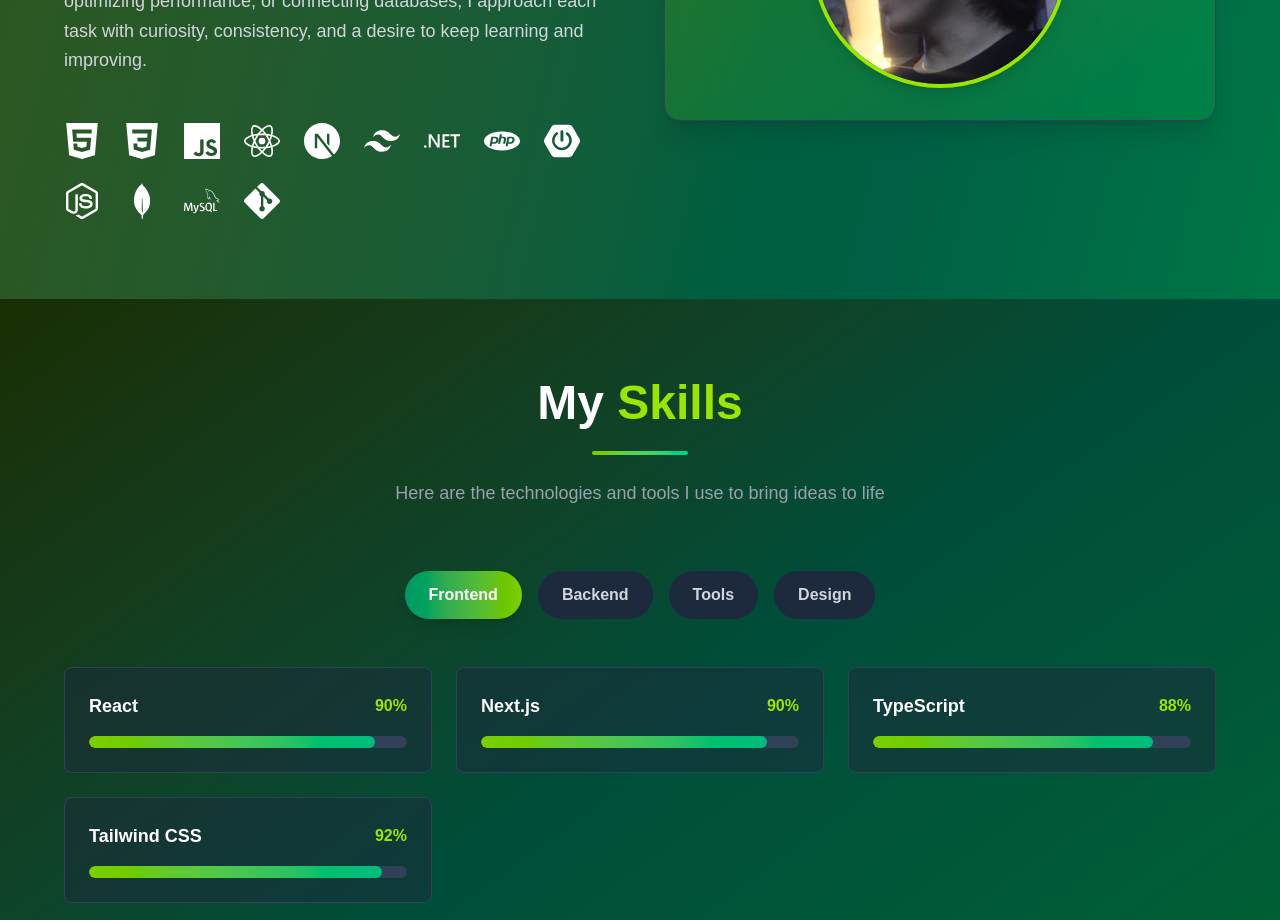
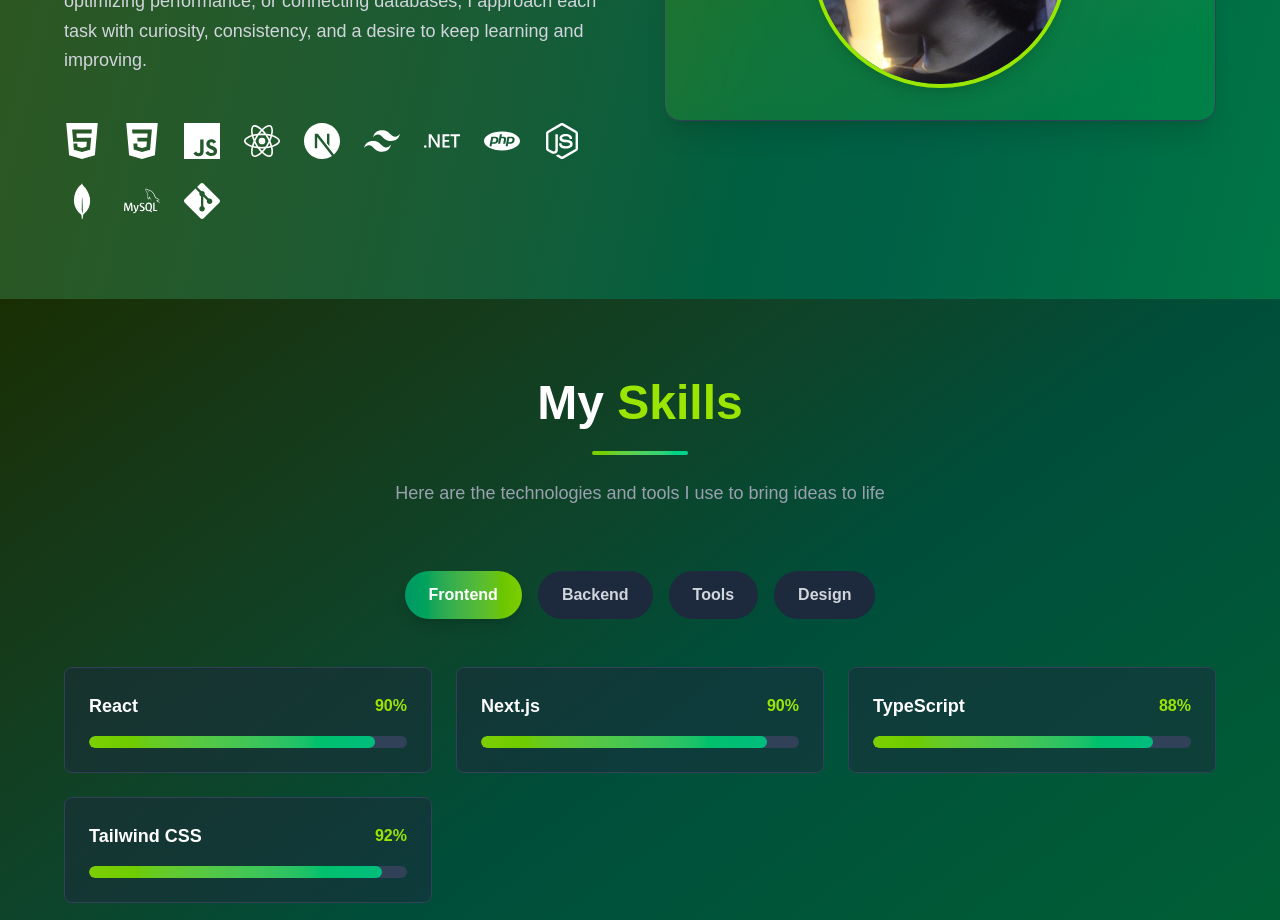
Before and after one commit to Tuplano/Portfolio, a Next.js app: page / in a window 1280 px wide. Shown: the part 1320-2240 px from the top of the page. Built offline with nearby package versions, Linux system fonts and the light colour scheme.

Commit message:
remove logo

```diff
--- a/app/components/About.tsx
+++ b/app/components/About.tsx
@@ -74,10 +74,7 @@ export default function About() {
                 className="hover:text-purple-300 transition"
               />
               <SiPhp title="PHP" className="hover:text-indigo-400 transition" />
-              <SiSpringboot
-                title="Spring Boot"
-                className="hover:text-green-500 transition"
-              />
+
               <SiNodedotjs
                 title="Node.js"
                 className="hover:text-green-400 transition"
```
